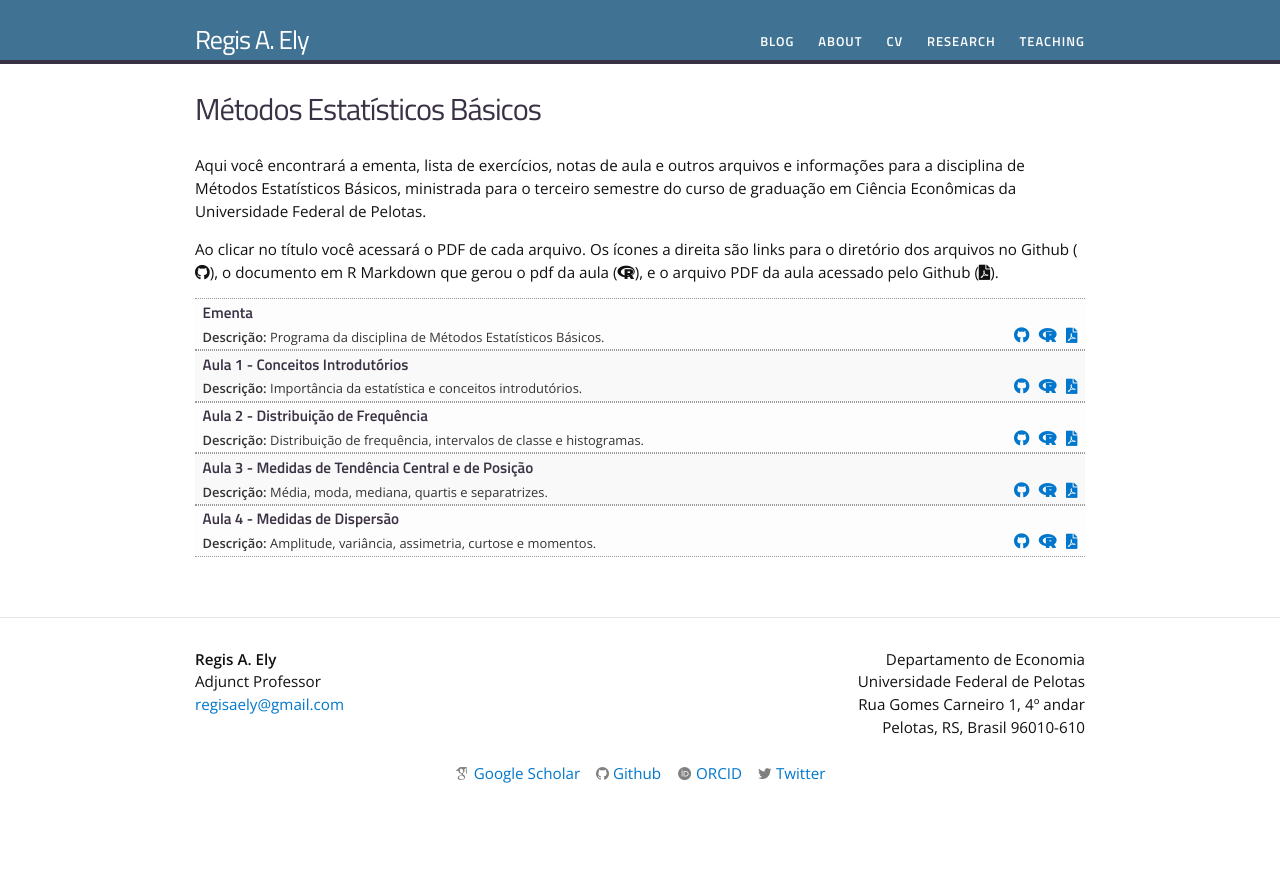
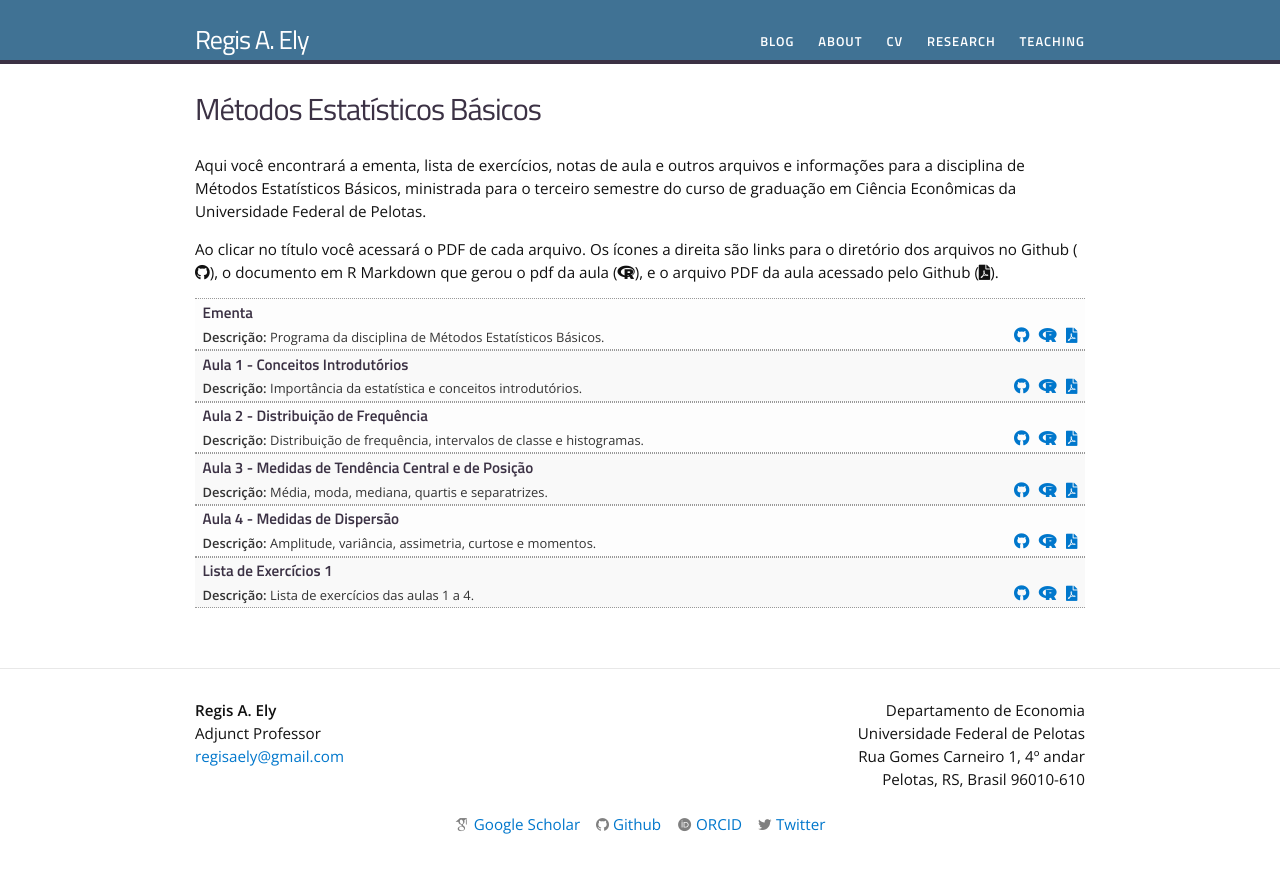
Before and after one commit to regisely/regisely.github.io, a Jekyll site: the page built from teaching/basicstat.md, in a window 1280 px wide. Shown: the top 873 px of the page. Built offline with Jekyll 4.4.1, drawn with Linux system fonts in a browser that asks for light colours; nearby versions of some CDN libraries; some web fonts are replaced.

Commit message:
Lista 1 - Estatistica

```diff
--- a/_data/basicstat.yml
+++ b/_data/basicstat.yml
@@ -22,3 +22,8 @@
   filename: basicstat-aula4
   dirname: teaching/basicstat
   tldr: "Amplitude, variância, assimetria, curtose e momentos."
+
+- title: "Lista de Exercícios 1"
+  filename: basicstat-lista1
+  dirname: teaching/basicstat
+  tldr: "Lista de exercícios das aulas 1 a 4."
```
Also changed, not shown: 2 other files.
